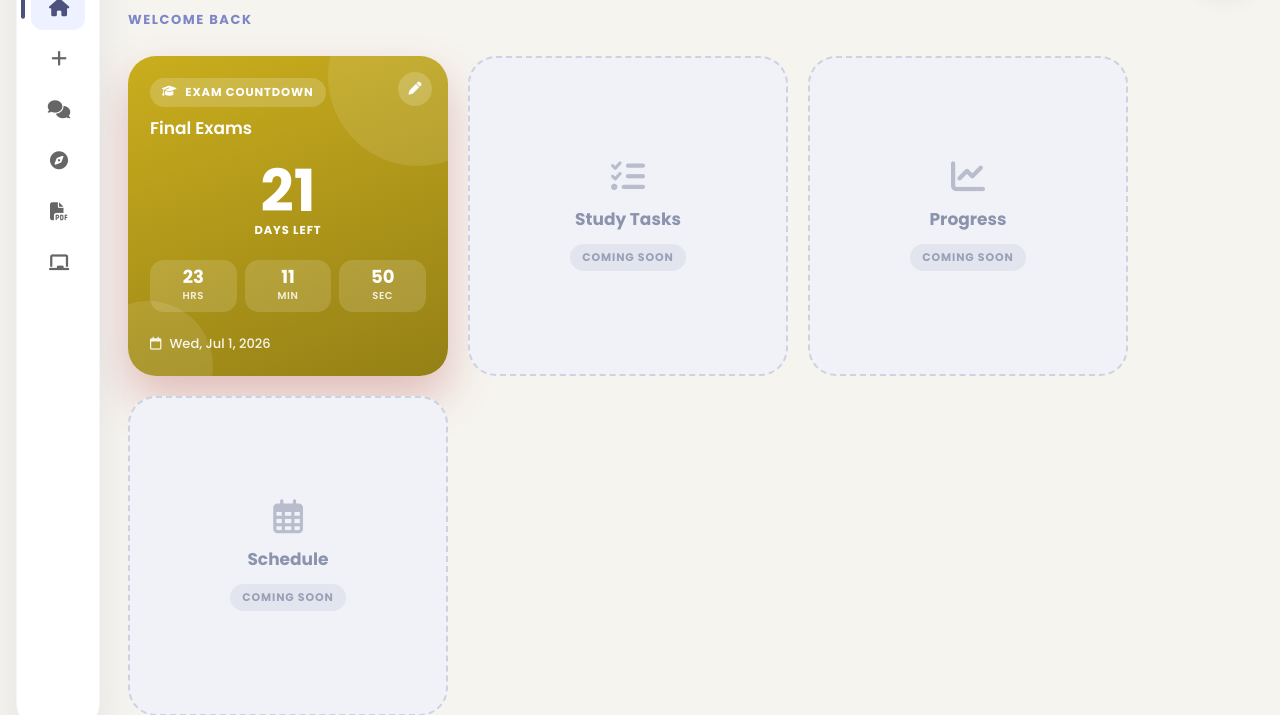
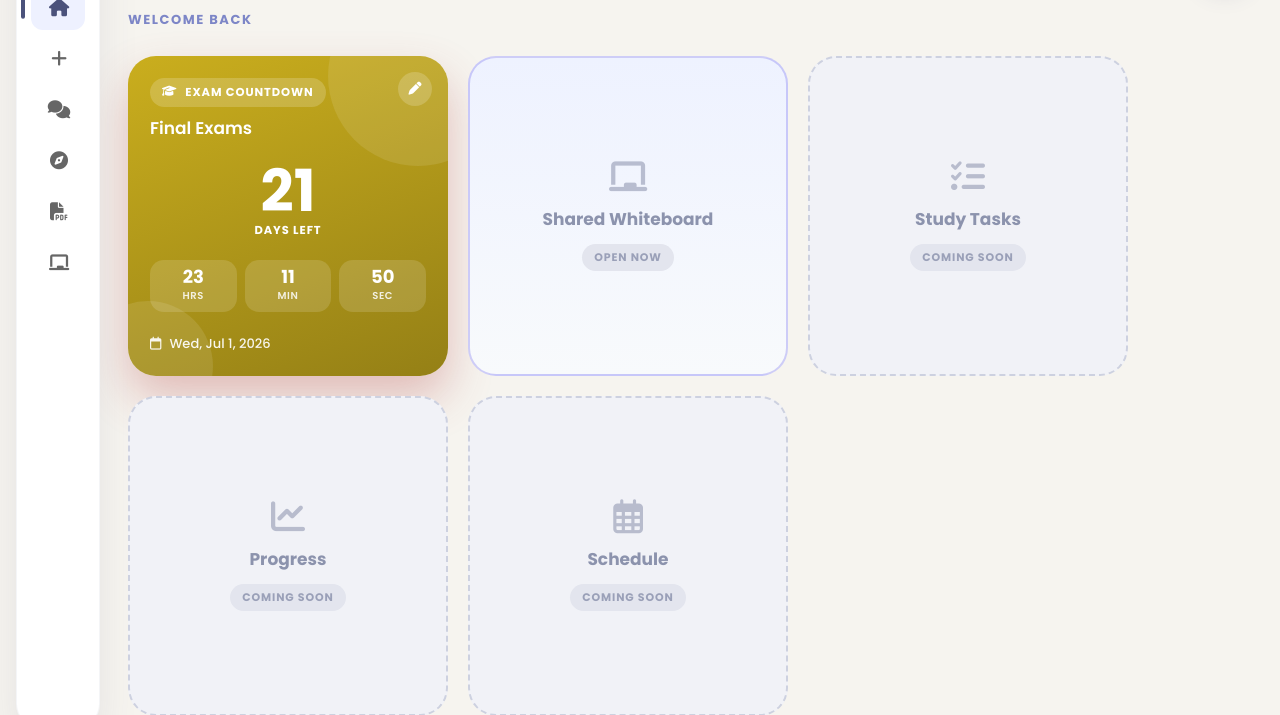
Before and after one commit to 027vibhu/AI39B_Group2_-study-group-platform-, a Flask app: page /dashboard in a window 1280 px wide. Shown: the part 118-833 px from the top of the page. Run offline with Flask 3, Linux system fonts and the light colour scheme; the visitor is signed in with stand-in values (Sample User, id 1); data that the repository does not hold is empty; parts of the project's set-up code (start-up, migrations or seed data) failed here and were passed over; some libraries are stand-ins or nearby versions.

Commit message:
Add whiteboard quick launch card to dashboard

```diff
--- a/app/static/css/dashboard_home.css
+++ b/app/static/css/dashboard_home.css
@@ -309,6 +309,28 @@
   text-align: center;
 }
 
+.dash-launch-card {
+  border-style: solid;
+  border-color: rgba(79, 70, 229, 0.25);
+  background: linear-gradient(180deg, #eef2ff 0%, #f8fafc 100%);
+}
+
+.dash-launch-link {
+  display: flex;
+  flex-direction: column;
+  align-items: center;
+  justify-content: center;
+  gap: 12px;
+  width: 100%;
+  height: 100%;
+  text-decoration: none;
+  color: inherit;
+}
+
+.dash-launch-link:hover {
+  transform: translateY(-2px);
+}
+
 .dash-placeholder-icon {
   font-size: 34px;
   opacity: 0.65;
--- a/app/templates/dashboard.html
+++ b/app/templates/dashboard.html
@@ -36,6 +36,14 @@
       </div>
 
       <div class="exam-date-line"><i class="fa-regular fa-calendar"></i> <span id="examDateText"></span></div>
+    </article>
+
+    <article class="dash-placeholder dash-launch-card">
+      <a href="{{ url_for('home.whiteboard') }}" class="dash-launch-link" title="Open shared whiteboard">
+        <i class="fa-solid fa-chalkboard dash-placeholder-icon"></i>
+        <span class="dash-placeholder-title">Shared Whiteboard</span>
+        <span class="dash-placeholder-tag">Open now</span>
+      </a>
     </article>
 
     <article class="dash-placeholder">
```
